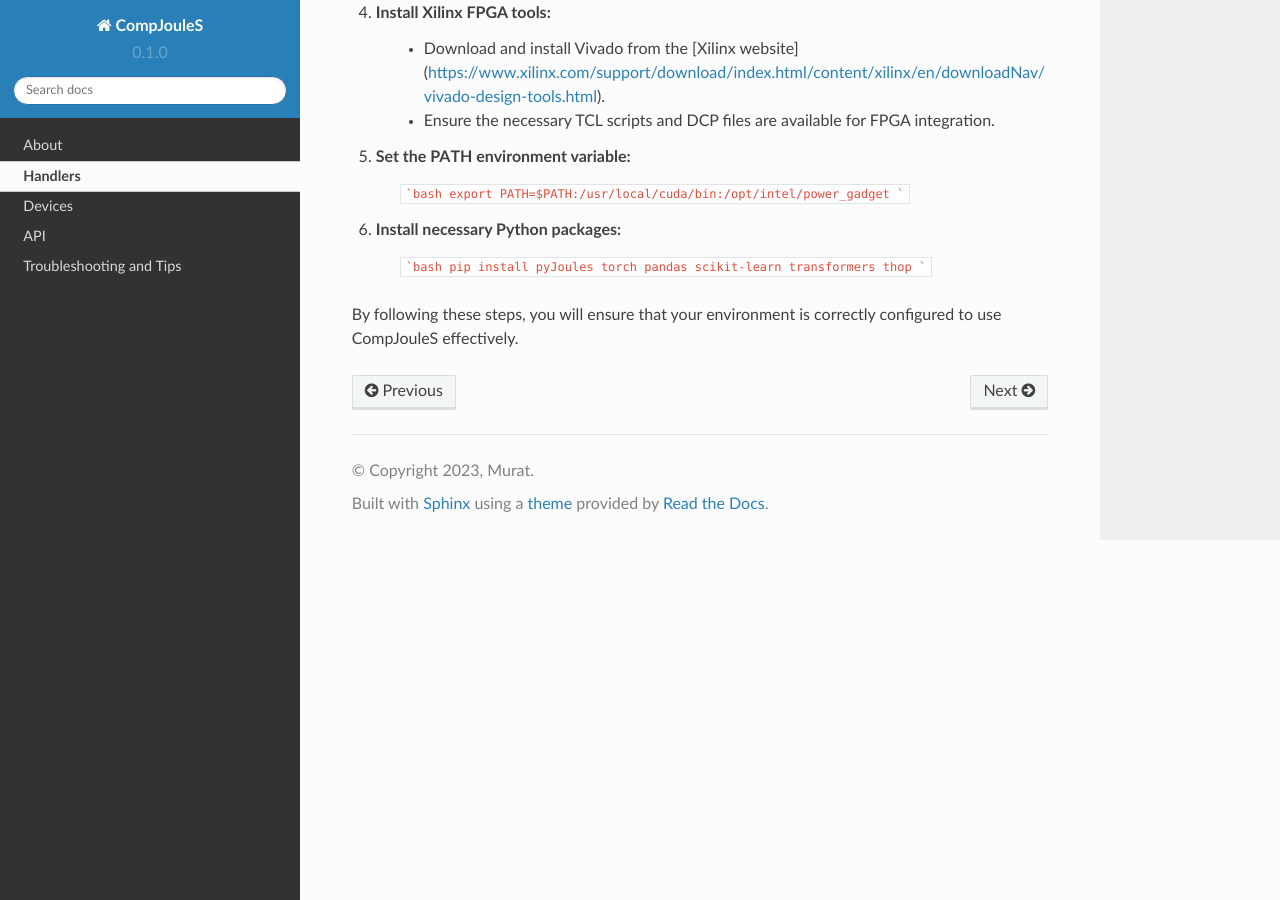
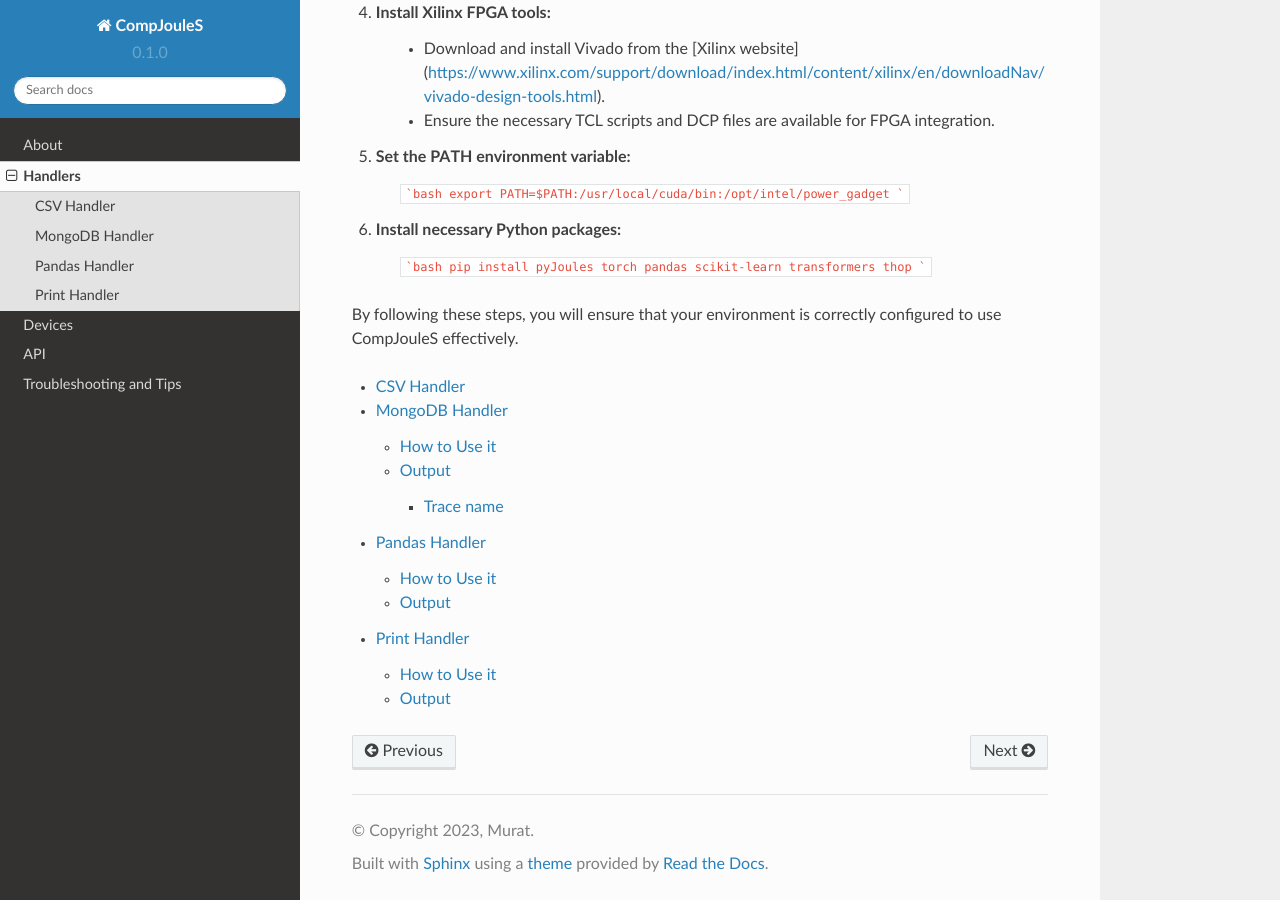
Before and after one commit to Muratcanisik4/CompJouleS, a Sphinx documentation site: the page built from docs/source/handlers/handlers.rst, in a window 1280 px wide and 900 px high, scrolled down 785 px. Built offline with Sphinx 7.4.7 and the Read the Docs theme 2.0.0, drawn with Linux system fonts in a browser that asks for light colours; pages that are not in the unit, such as notebooks, are missing from menus.

Commit message:
Update handlers.rst

````diff
--- a/docs/source/handlers/handlers.rst
+++ b/docs/source/handlers/handlers.rst
@@ -47,3 +47,10 @@ Ensure that the tools (NVIDIA SMI, Intel Power Gadget, etc.) are correctly insta
     ```
 
 By following these steps, you will ensure that your environment is correctly configured to use CompJouleS effectively.
+
+
+.. toctree::
+   csv_handler
+   mongo_handler
+   pandas_handler
+   print_handler
````
